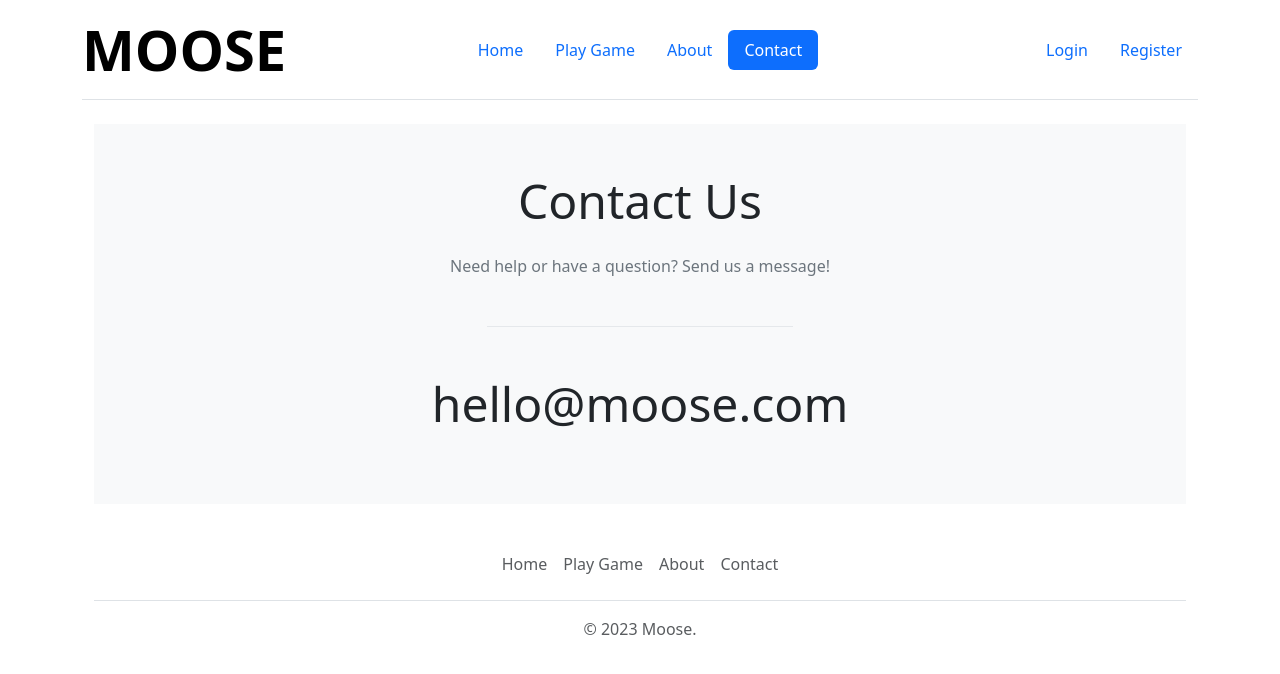
After one commit to hiimdonald/moose, a Flask app: page /contact in a window 1280 px wide. The commit adds this page. Shown: the top 674 px of the page. Run offline with Flask 3, Linux system fonts and the light colour scheme; parts of the project's set-up code (start-up, migrations or seed data) failed here and were passed over; some libraries are stand-ins or nearby versions.

Commit message:
code refactoring and improved comments for readability

```diff
--- a/app/routes.py
+++ b/app/routes.py
@@ -1,6 +1,5 @@
 import zmq
 from datetime import datetime, timezone, timedelta
-from urllib.parse import urlsplit
 from flask import render_template, flash, redirect, url_for, request, jsonify
 from flask_login import login_user, logout_user, current_user, login_required
 import sqlalchemy as sa
@@ -12,28 +11,18 @@ from app.forms import (
     ResetPasswordRequestForm,
     ResetPasswordForm,
 )
-from app.models import User, Post, GameDetail, GameSession
+from app.models import User, GameSession
 from app.email import send_password_reset_email
 
-
-# ZeroMQ setup
+# Initialize ZeroMQ for communication with microservices
 context = zmq.Context()
 socket = context.socket(zmq.REQ)
 socket.connect("tcp://127.0.0.1:8888")
 
 
-def generate_random_numbers():
-    socket.send_string("generate_numbers")
-    response = socket.recv_json()
-    return response["num1"], response["page_num"], response["num2"]
-
-
-# used for testing only until microservice is available
-import random
-
-
 @app.before_request
 def before_request():
+    """Update last seen time for logged-in users before every request."""
     if current_user.is_authenticated:
         current_user.last_seen = datetime.now(timezone.utc)
         db.session.commit()
@@ -41,73 +30,37 @@ def before_request():
 
 @app.route("/")
 def index():
+    """Render the homepage."""
     return render_template("index.html", title="Home")
 
 
-# Update this URL to partner's microservice endpoint
-MICROSERVICE_URL = "http://localhost:8000/api/mock_generate_numbers"
+@app.route("/microservice/<difficulty>")
+def get_numbers_from_microservice(difficulty):
+    """Fetch numbers from a microservice based on difficulty level."""
+    try:
+        if difficulty not in ["easy", "medium", "hard"]:
+            raise ValueError("Invalid difficulty level")
+
+        socket.send_string(difficulty)
+        response = socket.recv_json()
+        return jsonify(number1=response["num1"], number2=response["num2"])
+    except Exception as e:
+        print(f"Error fetching numbers from microservice: {e}")
+        return jsonify(error="Failed to fetch numbers"), 500
 
 
-def get_numbers_from_microservice(difficulty):
-    # Point to the mock service endpoint instead of the actual microservice
-    response = request.get(MICROSERVICE_URL, params={"difficulty": difficulty})
-    if response.status_code == 200:
-        data = response.json()
-        return data["number1"], data["number2"]
-    else:
-        return None, None  # Handle errors appropriately
-
-
-@app.route("/get_math_problem", methods=["GET"])
-def get_math_problem():
-    difficulty = request.args.get("difficulty", default="easy", type=str)
-    num1, num2 = get_numbers_from_microservice(difficulty)
-
-    # Modify this to generate different types of problems
-    math_problem = f"{num1} + {num2}"
-    return jsonify({"math_problem": math_problem, "difficulty": difficulty})
-
-
-@app.route("/start_game", methods=["POST"])
-def start_game():
-    difficulty = request.form["difficulty"]
-    # partner's microservice to get the math problem
-    # based on difficulty. For now, use the dummy function
-    num1, num2 = get_numbers_from_microservice(difficulty)
-    math_problem = f"{num1} + {num2}"
-    # Redirect to a new route that displays the math problem, or directly
-    # render a template with the problem
-    return jsonify({"math_problem": math_problem, "difficulty": difficulty})
-
-
-@app.get("/game")
+@app.route("/game")
 def game():
+    """Render the game page."""
     return render_template("game.html")
-
-
-@app.route("/api/mock_generate_numbers")
-def mock_generate_numbers():
-    difficulty = request.args.get("difficulty", "easy")
-
-    if difficulty == "hard":
-        num_range = (100, 999)
-    elif difficulty == "medium":
-        num_range = (10, 99)
-    else:  # Default to 'easy'
-        num_range = (1, 9)
-
-    number1, number2 = sorted(
-        (random.randint(*num_range), random.randint(*num_range)), reverse=True
-    )
-
-    # Only return the two numbers, without options
-    return jsonify(number1=number1, number2=number2)
 
 
 @app.route("/login", methods=["GET", "POST"])
 def login():
+    """Authenticate users and log them in."""
     if current_user.is_authenticated:
         return redirect(url_for("index"))
+
     form = LoginForm()
     if form.validate_on_submit():
         user = db.session.scalar(
@@ -116,24 +69,27 @@ def login():
         if user is None or not user.check_password(form.password.data):
             flash("Invalid username or password")
             return redirect(url_for("login"))
+
         login_user(user, remember=form.remember_me.data)
-        next_page = request.args.get("next")
-        if not next_page or urlsplit(next_page).netloc != "":
-            next_page = url_for("index")
+        next_page = request.args.get("next", url_for("index"))
         return redirect(next_page)
+
     return render_template("login.html", title="Sign In", form=form)
 
 
 @app.route("/logout")
 def logout():
+    """Log out the current user."""
     logout_user()
     return redirect(url_for("index"))
 
 
 @app.route("/register", methods=["GET", "POST"])
 def register():
+    """Register a new user."""
     if current_user.is_authenticated:
         return redirect(url_for("index"))
+
     form = RegistrationForm()
     if form.validate_on_submit():
         user = User(username=form.username.data, email=form.email.data)
@@ -142,13 +98,16 @@ def register():
         db.session.commit()
         flash("Congratulations, you are now a registered user!")
         return redirect(url_for("login"))
+
     return render_template("register.html", title="Register", form=form)
 
 
 @app.route("/reset_password_request", methods=["GET", "POST"])
 def reset_password_request():
+    """Request a password reset."""
     if current_user.is_authenticated:
         return redirect(url_for("index"))
+
     form = ResetPasswordRequestForm()
     if form.validate_on_submit():
         user = db.session.scalar(
@@ -158,6 +117,7 @@ def reset_password_request():
             send_password_reset_email(user)
         flash("Check your email for the instructions to reset your password")
         return redirect(url_for("login"))
+
     return render_template(
         "reset_password_request.html", title="Reset Password", form=form
     )
@@ -165,46 +125,51 @@ def reset_password_request():
 
 @app.route("/reset_password/<token>", methods=["GET", "POST"])
 def reset_password(token):
+    """Reset a user's password using a token."""
     if current_user.is_authenticated:
         return redirect(url_for("index"))
+
     user = User.verify_reset_password_token(token)
     if not user:
         return redirect(url_for("index"))
+
     form = ResetPasswordForm()
     if form.validate_on_submit():
         user.set_password(form.password.data)
         db.session.commit()
         flash("Your password has been reset.")
         return redirect(url_for("login"))
+
     return render_template("reset_password.html", form=form)
 
 
 @app.route("/user/<username>")
 @login_required
 def user(username):
+    """Display a user's profile, including their game sessions."""
     user = User.query.filter_by(username=username).first_or_404()
     game_sessions = user.game_sessions.order_by(
         GameSession.session_date.desc()
     )
-
     return render_template("user.html", user=user, game_sessions=game_sessions)
 
 
 @app.route("/edit_profile", methods=["GET", "POST"])
 @login_required
 def edit_profile():
+    """Allow users to edit their profile."""
     form = EditProfileForm(current_user.username)
     if form.validate_on_submit():
         current_user.username = form.username.data
         current_user.about_me = form.about_me.data
         db.session.commit()
         flash("Your changes have been saved.")
+        return redirect(url_for("user", username=current_user.username))
 
-        # Redirect to the user's profile page after successful update
-        return redirect(url_for("user", username=current_user.username))
     elif request.method == "GET":
         form.username.data = current_user.username
         form.about_me.data = current_user.about_me
+
     return render_template(
         "edit_profile.html", title="Edit Profile", form=form
     )
@@ -213,43 +178,38 @@ def edit_profile():
 @app.route("/submit_game", methods=["POST"])
 @login_required
 def submit_game():
+    """Submit game results for a user session."""
     try:
         data = request.json
-        print("Received data:", data)  # Verify data is received correctly
-
-        # Find the most recent session for the current user within the last 24 hours
         last_24_hours = datetime.now() - timedelta(days=1)
         recent_session = (
-            GameSession.query.filter(
-                GameSession.user_id == current_user.id,
-                GameSession.session_date >= last_24_hours,
-            )
+            GameSession.query.filter_by(user_id=current_user.id)
+            .filter(GameSession.session_date >= last_24_hours)
             .order_by(GameSession.session_date.desc())
             .first()
         )
 
-        # If a session exists, update it
         if recent_session:
-            recent_session.total_problems += data["total_problems"]
-            recent_session.problems_correct += data["problems_correct"]
-            recent_session.problems_wrong += data["problems_wrong"]
+            recent_session.update_session(data)
         else:
-            # If no session exists within the last 24 hours, create a new one
-            new_session = GameSession(
-                user_id=current_user.id,
-                session_date=datetime.now(),
-                total_problems=data["total_problems"],
-                problems_correct=data["problems_correct"],
-                problems_wrong=data["problems_wrong"],
-            )
+            new_session = GameSession(user_id=current_user.id, **data)
             db.session.add(new_session)
 
-        print("Attempting to commit session")
         db.session.commit()
-        print("Game results submitted successfully")
-        return jsonify({"message": "Game results submitted successfully!"})
+        return jsonify(message="Game results submitted successfully!")
 
     except Exception as e:
-        # Log the exception and return an error response
         print(f"Error submitting game results: {e}")
-        return jsonify({"error": "Failed to submit game results"}), 500
+        return jsonify(error="Failed to submit game results"), 500
+
+
+@app.route("/about")
+def about():
+    """Render the about page."""
+    return render_template("about.html")
+
+
+@app.route("/contact")
+def contact():
+    """Render the contact page."""
+    return render_template("contact.html")
--- a/app/templates/base.html
+++ b/app/templates/base.html
@@ -48,6 +48,23 @@
               class="nav-link{% if request.path == url_for('game') %} active{% endif %}"
               aria-current="page"
               >Play Game</a
+            >
+          </li>
+          <li>
+            <a
+              href="{{ url_for('about') }}"
+              class="nav-link{% if request.path == url_for('about') %} active{% endif %}"
+              aria-current="page"
+              >About</a
+            >
+          </li>
+
+          <li>
+            <a
+              href="{{ url_for('contact') }}"
+              class="nav-link{% if request.path == url_for('contact') %} active{% endif %}"
+              aria-current="page"
+              >Contact</a
             >
           </li>
         </ul>
@@ -122,9 +139,42 @@
 
       <main class="container">{% block content %}{% endblock %}</main>
 
-      <footer class="pt-5 my-5 text-body-secondary border-top">
-        Moose &middot; &copy; 2023
-      </footer>
+      <div class="container">
+        <footer class="py-3 my-4">
+          <ul class="nav justify-content-center border-bottom pb-3 mb-3">
+            <li class="nav-item">
+              <a
+                href="{{ url_for('index') }}"
+                class="nav-link px-2 text-body-secondary"
+                >Home</a
+              >
+            </li>
+            <li class="nav-item">
+              <a
+                href="{{ url_for('game') }}"
+                class="nav-link px-2 text-body-secondary"
+                >Play Game</a
+              >
+            </li>
+
+            <li class="nav-item">
+              <a
+                href="{{ url_for('about') }}"
+                class="nav-link px-2 text-body-secondary"
+                >About</a
+              >
+            </li>
+            <li class="nav-item">
+              <a
+                href="{{ url_for('contact') }}"
+                class="nav-link px-2 text-body-secondary"
+                >Contact</a
+              >
+            </li>
+          </ul>
+          <p class="text-center text-body-secondary">&copy; 2023 Moose.</p>
+        </footer>
+      </div>
     </div>
     <script src="/static/dist/js/bootstrap.bundle.min.js"></script>
   </body>
--- /dev/null
+++ b/app/templates/contact.html
@@ -0,0 +1,18 @@
+{% extends "base.html" %} {% block content %}
+
+<section class="bg-light py-3 py-md-5">
+  <div class="container">
+    <div class="row justify-content-md-center">
+      <div class="col-12 col-md-10 col-lg-8 col-xl-7 col-xxl-6">
+        <h2 class="mb-4 display-5 text-center">Contact Us</h2>
+        <p class="text-secondary mb-5 text-center">
+          Need help or have a question? Send us a message!
+        </p>
+        <hr class="w-50 mx-auto mb-5 mb-xl-9 border-dark-subtle" />
+      </div>
+      <h1 class="mb-4 display-5 text-center">hello@moose.com</h1>
+    </div>
+  </div>
+</section>
+
+{% endblock %}
```
Also changed, not shown: app/forms.py (+10 -0 lines), app/static/js/add.js (deleted, +0 -61 lines), app/static/js/math.js (+1 -13 lines), app/templates/about.html (added, +10 -0 lines), app/templates/game.html (+18 -0 lines), app.db.
